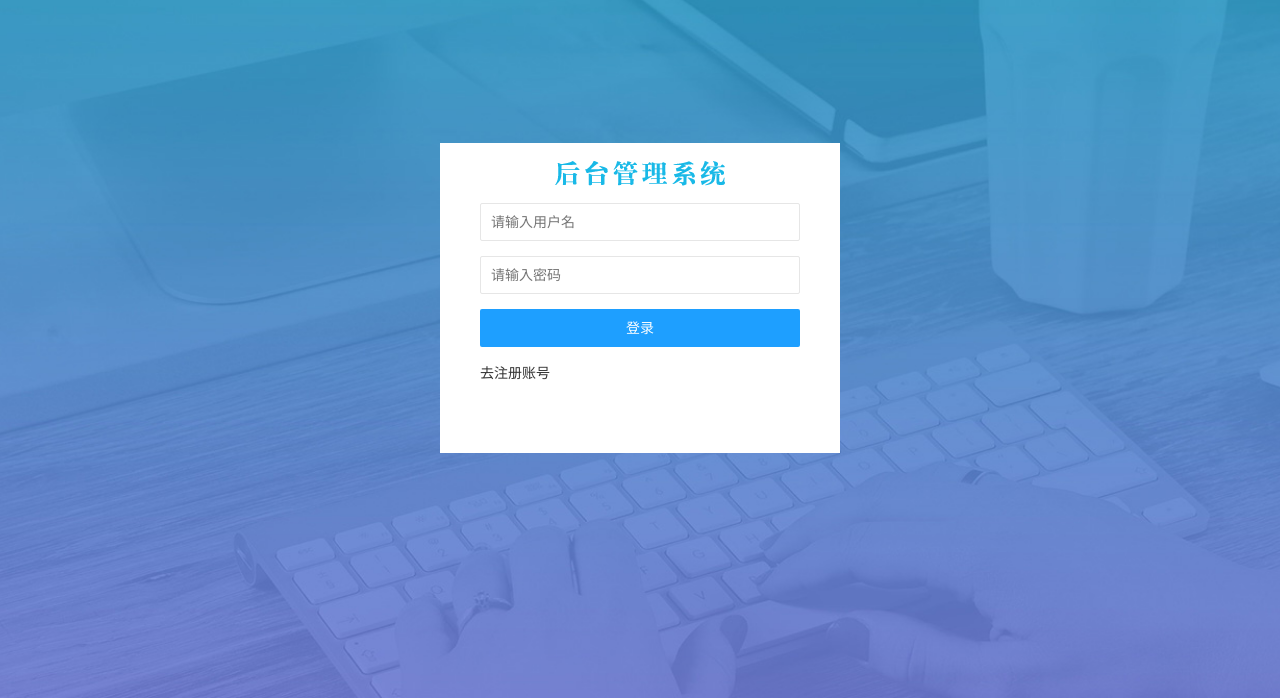
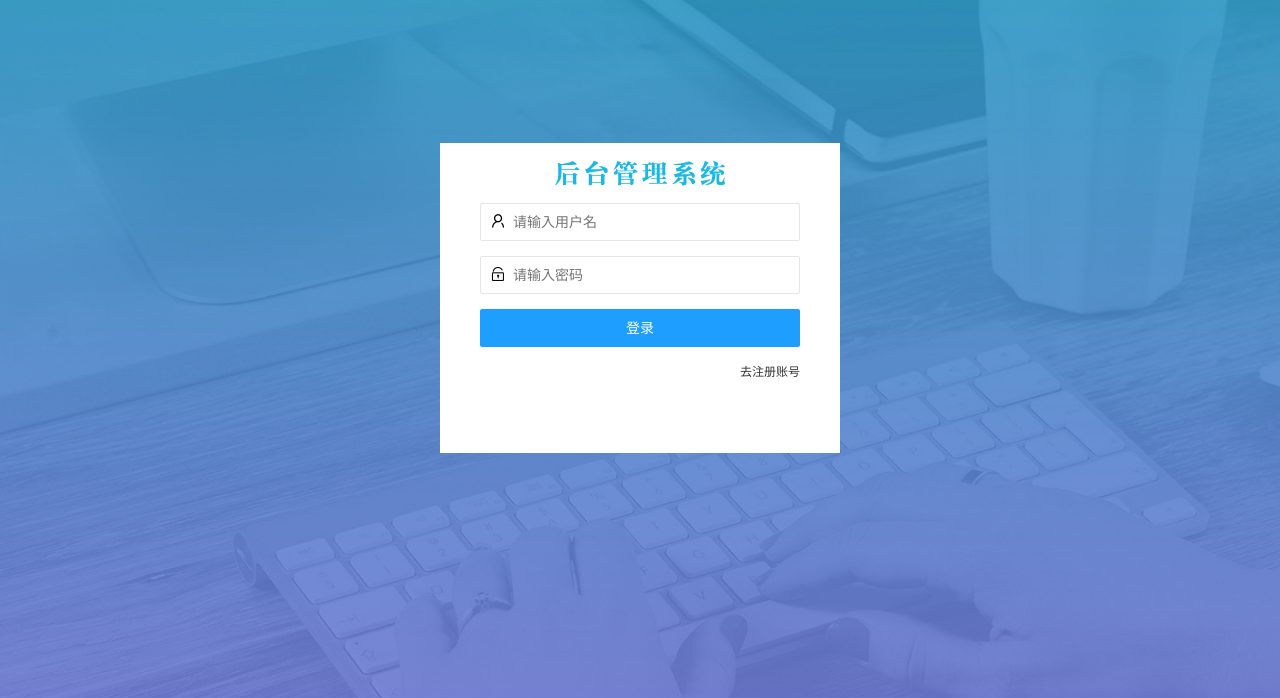
Before and after one commit to lcsoul-fan/BigEvent, a plain HTML site: page login.html in a window 1280 px wide. Shown: the part 102-800 px from the top of the page. Drawn offline with Linux system fonts and the light colour scheme.

Commit message:
补充输入框字体图标及部分美化

```diff
--- a/assets/css/login.css
+++ b/assets/css/login.css
@@ -34,3 +34,26 @@ html {
 .form-register {
     display: none;
 }
+
+.layui-form-item {
+    position: relative;
+}
+
+.layui-icon {
+    position: absolute;
+    left: 10px;
+    top: 10px;
+}
+
+.layui-input {
+    padding-left: 32px;
+}
+
+.right {
+    display: flex;
+    justify-content: flex-end;
+}
+
+a {
+    font-size: 12px;
+}
--- a/login.html
+++ b/login.html
@@ -25,16 +25,17 @@
         <div class="form-login">
             <form class="layui-form" action="">
                 <div class="layui-form-item">
-                    <!-- <i class="layui-icon layui-icon-face-smile"></i> -->
+                    <i class="layui-icon layui-icon-username"></i>
                     <input type="text" name="title" required lay-verify="required" placeholder="请输入用户名" autocomplete="off" class="layui-input">
                 </div>
                 <div class="layui-form-item">
+                    <i class="layui-icon layui-icon-password"></i>
                     <input type="text" name="title" required lay-verify="required" placeholder="请输入密码" autocomplete="off" class="layui-input">
                 </div>
                 <div class="layui-form-item">
                     <button class="layui-btn  layui-btn-normal layui-btn-fluid" lay-submit lay-filter="formDemo" autocomplete="off">登录</button>
                 </div>
-                <div class="layui-form-item">
+                <div class="layui-form-item right">
                     <a href="javascript:;" class="goregister">去注册账号</a>
                 </div>
             </form>
@@ -43,18 +44,21 @@
         <div class="form-register">
             <form class="layui-form" action="">
                 <div class="layui-form-item">
+                    <i class="layui-icon layui-icon-username"></i>
                     <input type="text" name="title" required lay-verify="required" placeholder="请输入用户名" autocomplete="off" class="layui-input">
                 </div>
                 <div class="layui-form-item">
+                    <i class="layui-icon layui-icon-password"></i>
                     <input type="text" name="title" required lay-verify="required" placeholder="请输入密码" autocomplete="off" class="layui-input">
                 </div>
                 <div class="layui-form-item">
+                    <i class="layui-icon layui-icon-password"></i>
                     <input type="text" name="title" required lay-verify="required" placeholder="请再次输入密码" autocomplete="off" class="layui-input">
                 </div>
                 <div class="layui-form-item">
                     <button class="layui-btn  layui-btn-normal layui-btn-fluid" lay-submit lay-filter="formDemo" autocomplete="off">注册</button>
                 </div>
-                <div class="layui-form-item">
+                <div class="layui-form-item right">
                     <a href="javascript:;" class="gologin">去登陆</a>
                 </div>
             </form>
```
